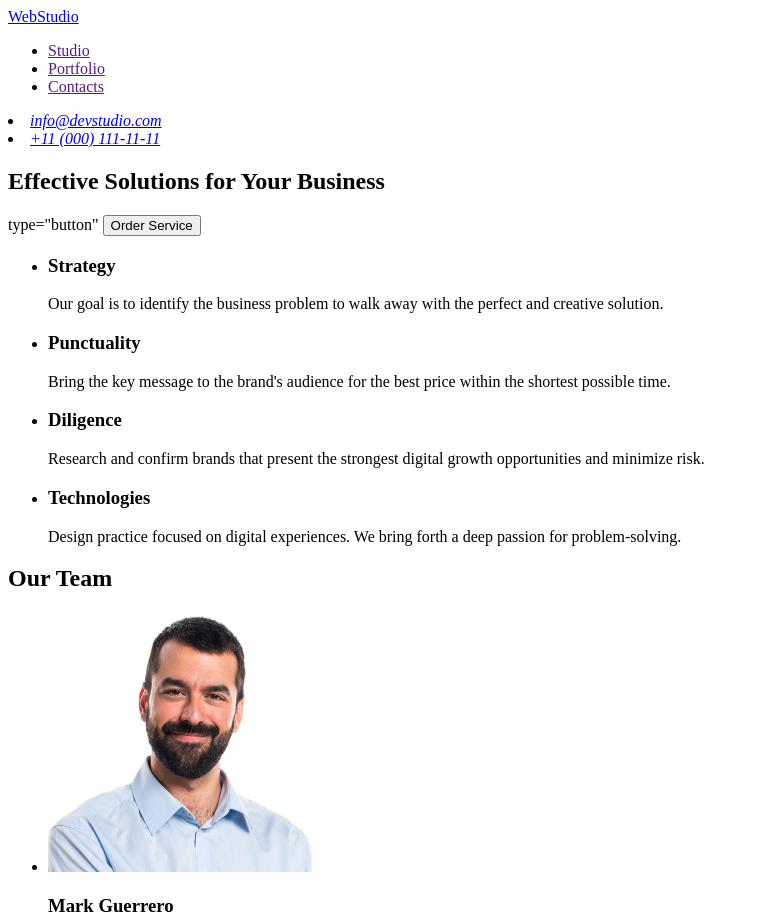
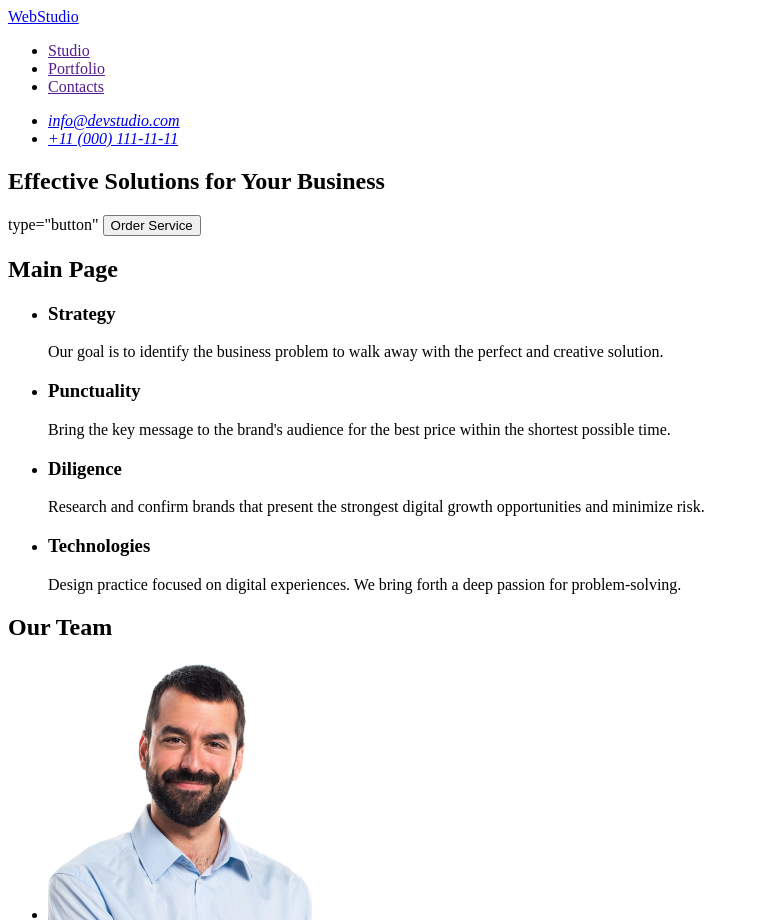
Before and after one commit to ShamanShine/goit-markup-hw-01, a plain HTML site: page index.html in a window 1280 px wide. Shown: the top 923 px of the page, without its empty margins (0-759 px from the left). Drawn offline with Linux system fonts and the light colour scheme.

Commit message:
fix bug(3)

```diff
--- a/index.html
+++ b/index.html
@@ -20,8 +20,10 @@
         </nav>
         <!-- Contact info -->
         <address>
-            <li> <a href="mailto:info@devstudio.com">info@devstudio.com</a></li>
-            <li> <a href="tel:+110001111111">+11 (000) 111-11-11</a></li>
+            <ul>
+                <li> <a href="mailto:info@devstudio.com">info@devstudio.com</a></li>
+                <li> <a href="tel:+110001111111">+11 (000) 111-11-11</a></li>
+            </ul>
         </address>
 
 
@@ -35,6 +37,7 @@
             <button type="button">Order Service</button>
         </section>
         <section>
+            <h2>Main Page</h2>
             <ul>
 
                 <li>
```
